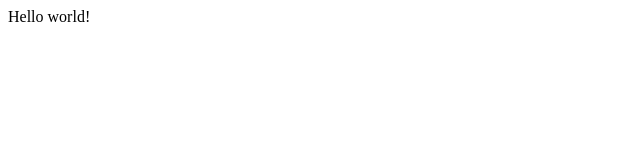
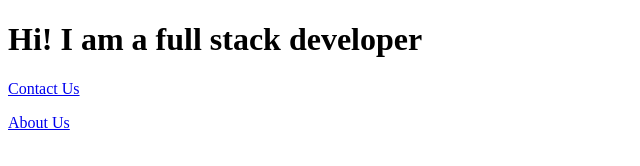
Before and after one commit to Gagandeep39/gatsby-demo, a Gatsby site: page / in a window 1280 px wide. Shown: the whole page, without its empty margins (0-640 px from the left). Built offline with nearby package versions, Linux system fonts and the light colour scheme; Gatsby itself is replaced by a stand-in of ours.

Commit message:
Added routing

```diff
--- a/src/pages/index.js
+++ b/src/pages/index.js
@@ -1,7 +1,18 @@
 import React from "react"
+import { Link } from "gatsby"
 
 const index = () => {
-  return <div>Hello world!</div>
+  return (
+    <div>
+      <h1>Hi! I am a full stack developer</h1>
+      <p>
+        <Link to="/contact">Contact Us</Link>
+      </p>
+      <p>
+        <Link to="/about">About Us</Link>
+      </p>
+    </div>
+  )
 }
 
 export default index
```
